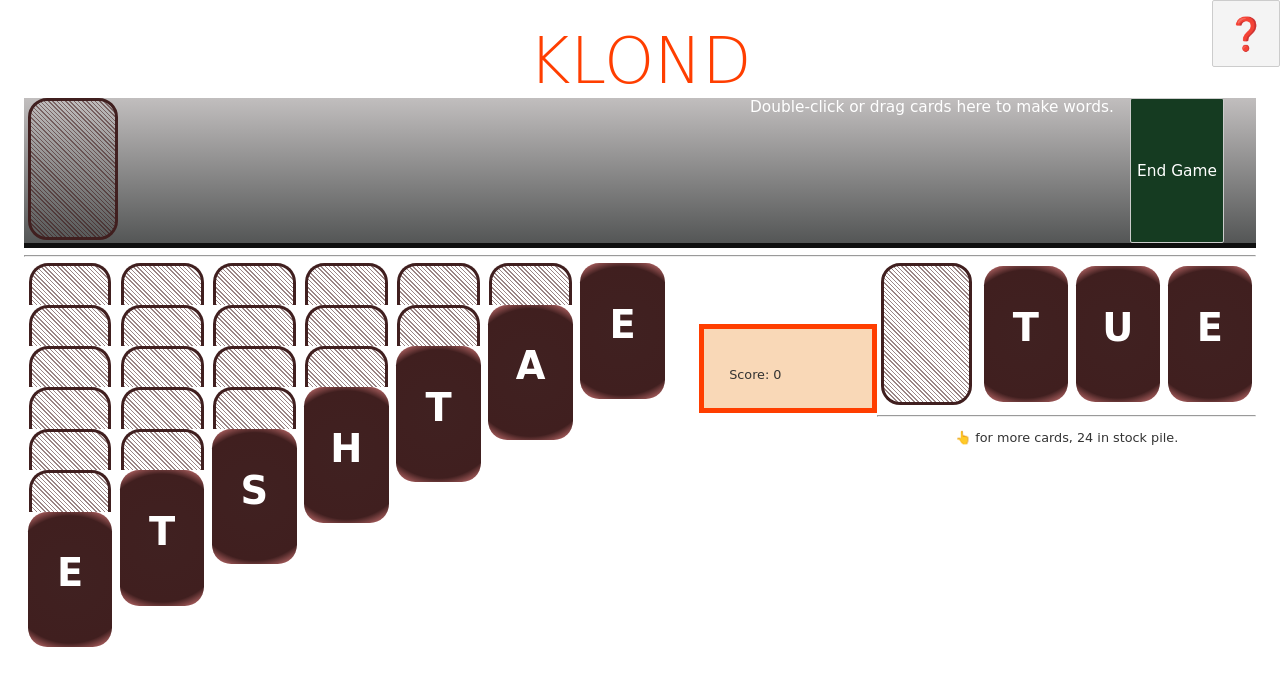
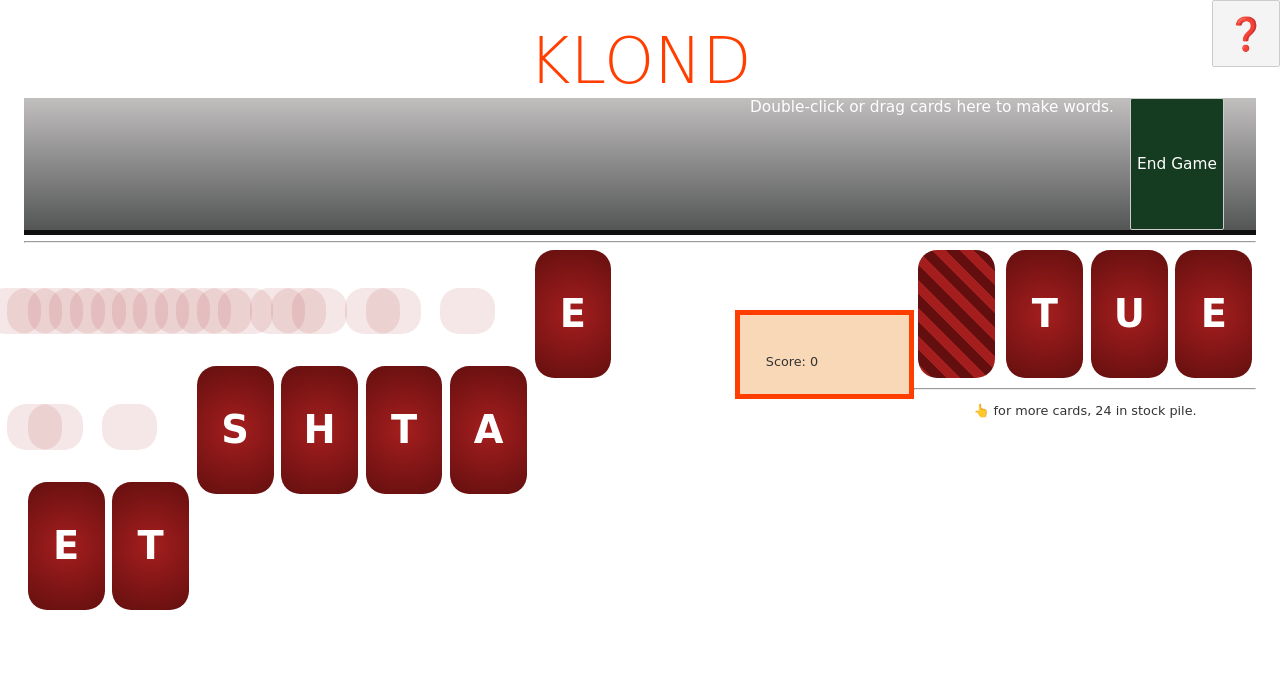
Before and after one commit to craignicol/klond, a Svelte app: page / in a window 1280 px wide. Shown: the top 686 px of the page. Built offline with nearby package versions, Linux system fonts and the light colour scheme.

Commit message:
Fix warnings

```diff
--- a/src/Card.svelte
+++ b/src/Card.svelte
@@ -33,15 +33,16 @@
 </script>
 
 {#if face === undefined}
-  <span class="card empty" {onclick} {ondblclick}>{#if emptyText}{emptyText}{:else}&nbsp;{/if}</span>
+  <button class="card empty" {onclick} {ondblclick}>{#if emptyText}{emptyText}{:else}&nbsp;{/if}</button>
 {:else if turned && stacked}
-  <span class="card back clip" id="card-{face.deckPosition}">&nbsp;</span>
+  <div class="card back clip" id="card-{face.deckPosition}" role="presentation">&nbsp;</div>
 {:else if turned}
-  <span class="card back" id="card-{face.deckPosition}" {onclick} {ondblclick}>&nbsp;</span>
+  <button class="card back" id="card-{face.deckPosition}" aria-label="Card" {onclick} {ondblclick}>&nbsp;</button>
 {:else}
-  <span
+  <button
     class="card front {selected ? 'selected' : ''}"
     id="card-{face.deckPosition}"
+    aria-label="Card {Letter[face.letter]}"
     draggable="true"
     {onclick}
     {ondblclick}
@@ -49,11 +50,11 @@
     {ondragend}
     {ontouchstart}
     {ontouchmove}
-    {ontouchend}>{Letter[face.letter]}</span>
+    {ontouchend}>{Letter[face.letter]}</button>
 {/if}
 
 <style>
-  span.card {
+  button.card, div.card {
     display: inline-block;
     width: 6vw;
     height: 10vw;
@@ -71,42 +72,38 @@
     text-align: center;
     line-height: 3em;
     border-radius: 1.5vw;
+    border: none;
+    cursor: pointer;
   }
-  span.card.empty {
+  button.card.empty {
     background: white;
     color: black;
     border: dotted black;
   }
-
-  span.card.back.clip:not(:last-child) {
+  div.card.back.clip:not(:last-child) {
     height: 1em;
-    border-bottom: 0;
-    border-radius: 1.5vw 1.5vw 0 0;
-    line-height: 0;
-    margin: 0;
-    padding: 0;
+    opacity: 0.1;
+    margin-left: -3vw;
+    max-width: 3rem;
+    margin-top: 1em;
   }
-  span.card.back {
+  button.card.back {
     background: repeating-linear-gradient(
       45deg,
-      rgba(62, 26, 26, 0.5),
-      rgba(49, 1, 1, 0.5) 1px,
-      transparent 1px,
-      transparent 3px
+      rgb(165, 30, 30),
+      rgb(165, 30, 30) 10px,
+      rgb(100, 15, 15) 10px,
+      rgb(100, 15, 15) 20px
     );
-    z-index: 1;
-    border: rgb(64, 31, 31) solid 0.1em;
   }
-  span.card.front {
+  button.card.front {
     background: radial-gradient(
       circle,
-      rgba(64, 33, 33) 0%,
-      rgb(64, 31, 31) 80%,
-      rgba(228, 129, 129) 100%
+      rgb(165, 30, 30) 0%,
+      rgb(100, 15, 15) 100%
     );
-    z-index: 1;
   }
-  span.card.selected {
+  button.card.selected {
     opacity: 0.2;
   }
 </style>
--- a/src/HelpButton.svelte
+++ b/src/HelpButton.svelte
@@ -13,8 +13,19 @@
 <button onclick={showHelp} id="open-help">❓</button>
 
 {#if open}
-  <div class="modal-backdrop" onclick={closeHelp}>
-    <div class="modal-content" onclick={event => event.stopPropagation()}>
+  <div
+    class="modal-backdrop"
+    role="dialog"
+    aria-modal="true"
+    onclick={closeHelp}
+    onkeydown={event => event.key === "Escape" && closeHelp()}
+    tabindex="0"
+  >
+    <div
+      class="modal-content"
+      role="presentation"
+      onclick={event => event.stopPropagation()}
+    >
       <Help title="How to Play" onClose={closeHelp} />
     </div>
   </div>
--- a/src/ScoreModal.svelte
+++ b/src/ScoreModal.svelte
@@ -18,15 +18,15 @@
     wordsCount,
     cardsRemaining
   }: Props = $props();
-  let finalScore: number = score - penaltyScore;
+  let finalScore = $derived(score - penaltyScore);
 
   const baseUrl = "https://craignicol.github.io/klond/";
-  let message: string = `🎉 I just scored ${
+  let message = $derived(`🎉 I just scored ${
     isNaN(finalScore) ? "No" : finalScore
   } points!<br/>
 🃏 I had ${cardsRemaining} cards remaining.<br/>
 📖 I had ${wordsCount} words.<br/>
-↔ The longest word was ${longestWordLength} letters long.`;
+↔ The longest word was ${longestWordLength} letters long.`);
 
   function share(): void {
     const content = message.replaceAll("<br/>", "");
--- a/src/Shelf.svelte
+++ b/src/Shelf.svelte
@@ -36,14 +36,14 @@
     onsubmit,
     onclear,
     onend,
-    ondeselect
+    ondeselect,
   }: Props = $props();
 
   const emptyCard: LetterCard = {
     letter: Letter.Q,
     deckPosition: -10,
     selected: false,
-    used: false
+    used: false,
   };
 
   const dispatch = createEventDispatcher();
@@ -71,23 +71,29 @@
 
 <div
   id="shelf"
+  role="region"
+  aria-label="Drop zone for word building"
   class={dragtarget ? "dragtarget" : ""}
   ondragover={(event) => {
     event.preventDefault();
     ondragover?.(event);
   }}
-  ondragstart={ondragstart}
-  ondragenter={ondragenter}
-  ondragend={ondragend}
-  ontouchstart={ontouchstart}
-  ontouchend={ontouchend}
+  {ondragstart}
+  {ondragenter}
+  {ondragend}
+  {ontouchstart}
+  {ontouchend}
   ondrop={(event) => {
     event.preventDefault();
     ondrop?.(event);
   }}
 >
   {#each currentWord as c}
-    <Card face={c} ondblclick={_ => deselect(c)} ontouchstart={_ => deselect(c)} />
+    <Card
+      face={c}
+      ondblclick={(_) => deselect(c)}
+      ontouchstart={(_) => deselect(c)}
+    />
   {:else}
     <Card face={emptyCard} turned />
     <span class="shelf-text"
```
